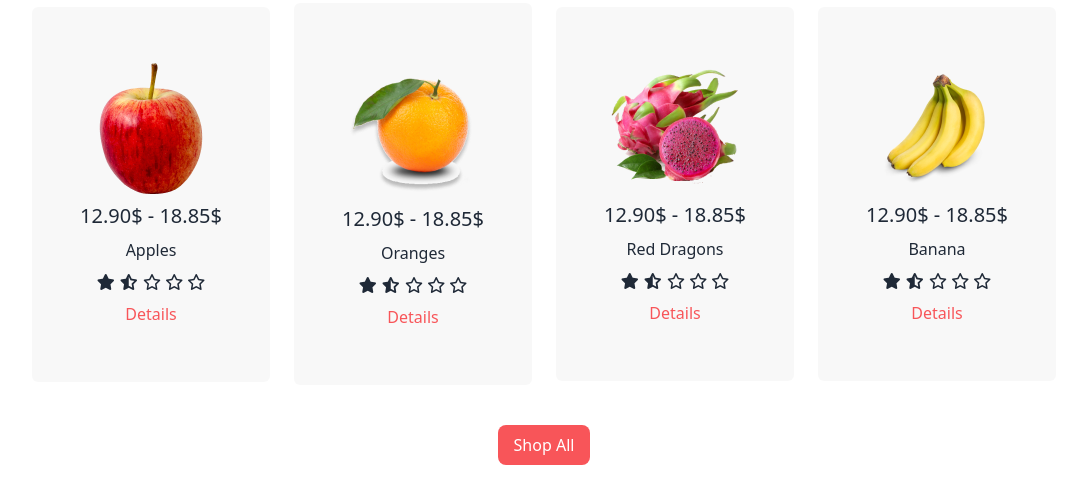
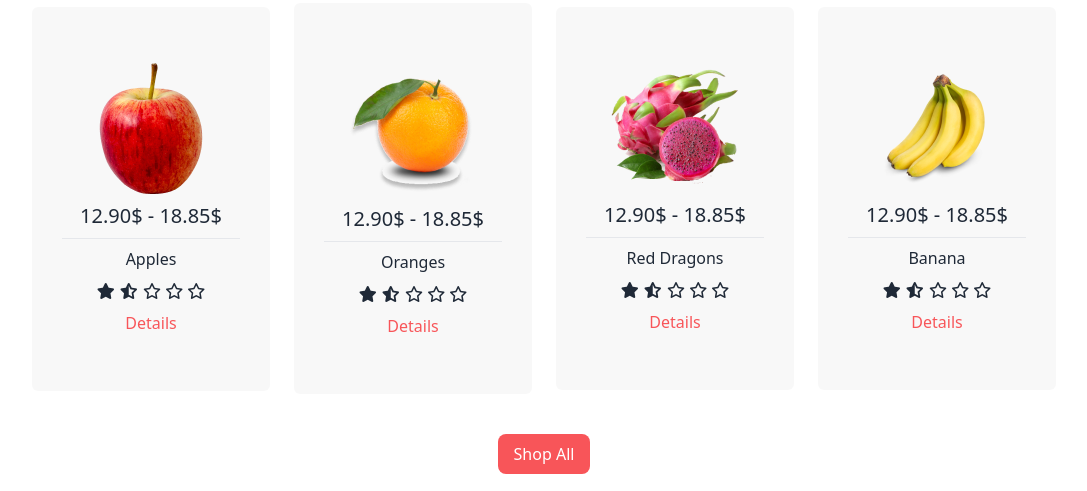
Before and after one commit to bandhandut19/fruit-burst19, a plain HTML site: page index.html in a window 1280 px wide. Shown: the part 1267-1758 px from the top of the page, without its empty margins (96-1183 px from the left). Drawn offline with nearby package versions, Linux system fonts and the light colour scheme.

Commit message:
added hr to all cards

```diff
--- a/index.html
+++ b/index.html
@@ -228,6 +228,7 @@
                 justify-center gap-2 py-14 rounded-md">
                     <img class="w-fit" src="./images/fruit6.png " alt="">
                     <p class="font-medium text-xl">12.90$ - 18.85$</p>
+                    <hr class="w-9/12">
                     <h4>Apples</h4>
                     <div>
                         <i class="fa-solid fa-star"></i>
@@ -266,6 +267,7 @@
                 justify-center gap-2 py-14 rounded-md">
                     <img class="w-fit" src="./images/fruit7.png " alt="">
                     <p class="font-medium text-xl">12.90$ - 18.85$</p>
+                    <hr class="w-9/12">
                     <h4>Oranges</h4>
                     <div>
                         <i class="fa-solid fa-star"></i>
@@ -303,6 +305,7 @@
                 justify-center gap-2 py-14 rounded-md">
                     <img class="w-fit" src="./images/fruit8.png " alt="">
                     <p class="font-medium text-xl">12.90$ - 18.85$</p>
+                    <hr class="w-9/12">
                     <h4>Red Dragons</h4>
                     <div>
                         <i class="fa-solid fa-star"></i>
@@ -340,6 +343,7 @@
                 justify-center gap-2 py-14 rounded-md">
                     <img class="w-fit" src="./images/fruit9.png " alt="">
                     <p class="font-medium text-xl">12.90$ - 18.85$</p>
+                    <hr class="w-9/12">
                     <h4>Banana</h4>
                     <div>
                         <i class="fa-solid fa-star"></i>
```
